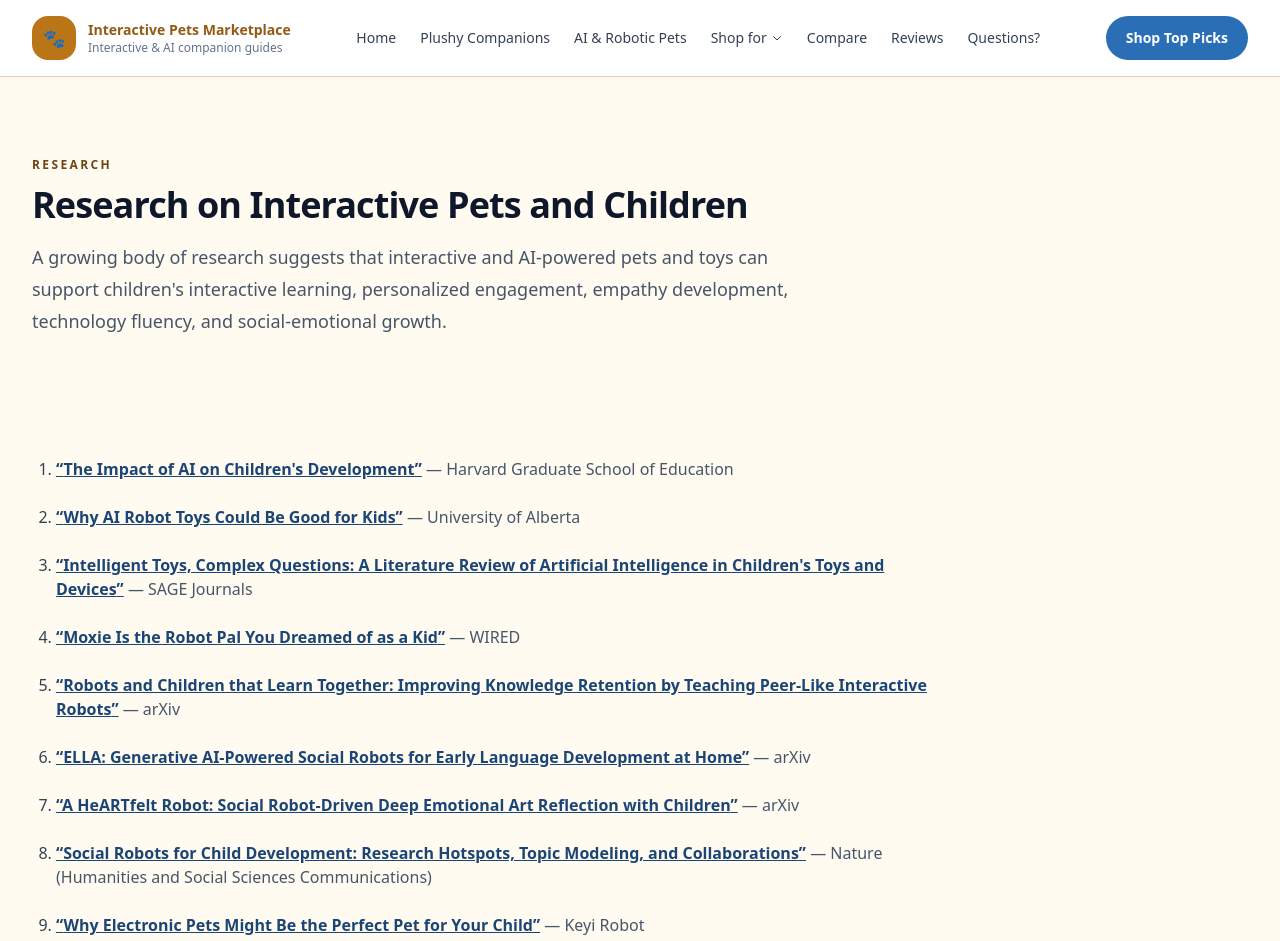
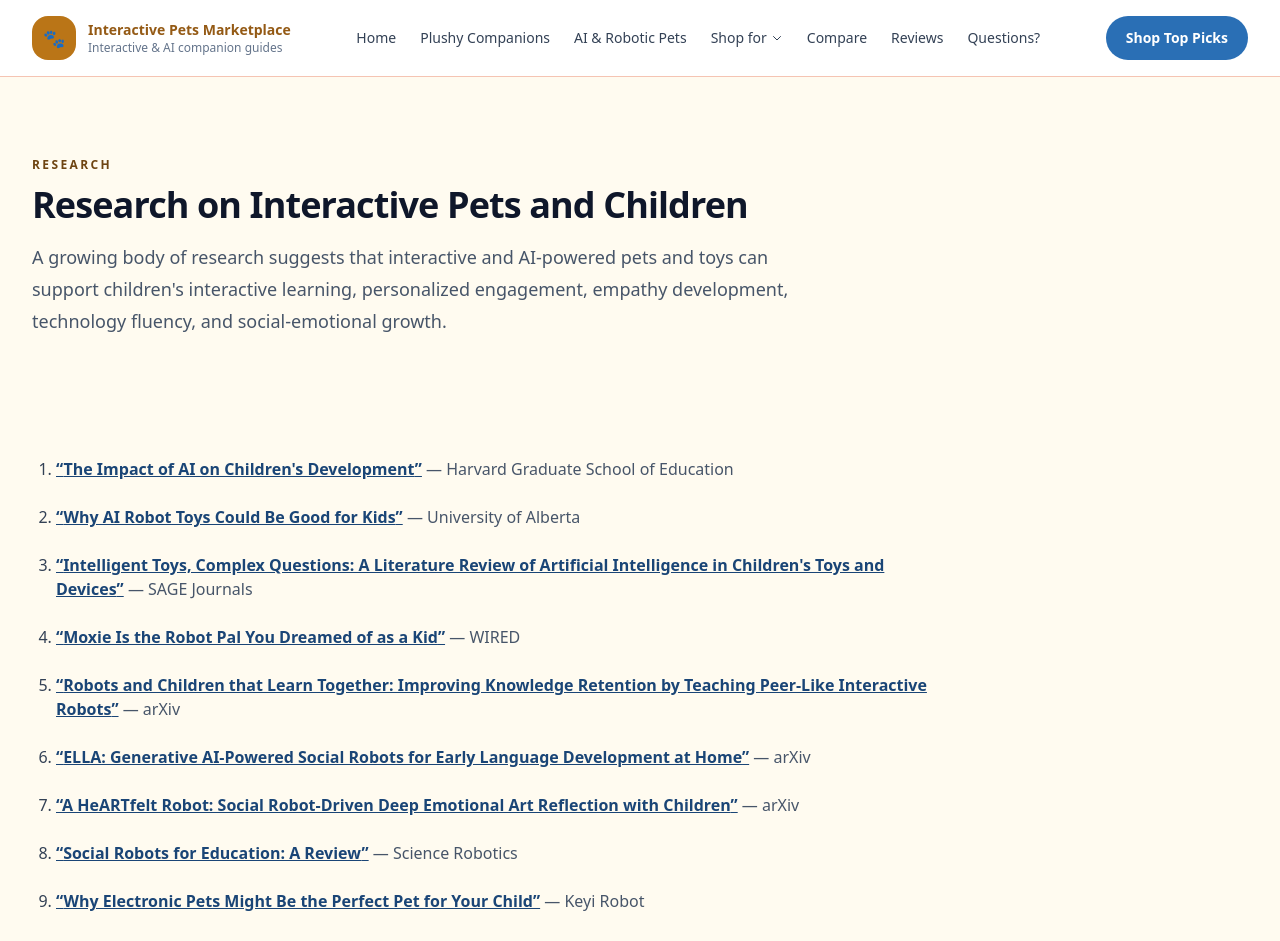
Before and after one commit to timsthomasson-cpu/Interactive-Pet-Marketplace, a Next.js app: page /kids-research in a window 1280 px wide. Shown: the top 941 px of the page. Built offline with nearby package versions, Linux system fonts and the light colour scheme.

Commit message:
Warm golden redesign, product images, layout cleanup

```diff
--- a/app/kids-research/page.tsx
+++ b/app/kids-research/page.tsx
@@ -39,9 +39,9 @@ const articles: { title: string; source: string; url: string; note?: string }[]
     url: "https://arxiv.org/abs/2409.10710"
   },
   {
-    title: "Social Robots for Child Development: Research Hotspots, Topic Modeling, and Collaborations",
-    source: "Nature (Humanities and Social Sciences Communications)",
-    url: "https://www.nature.com/articles/s41599-025-05752-5"
+    title: "Social Robots for Education: A Review",
+    source: "Science Robotics",
+    url: "https://www.science.org/doi/10.1126/scirobotics.aat5954"
   },
   {
     title: "Why Electronic Pets Might Be the Perfect Pet for Your Child",
--- a/components/site-data.ts
+++ b/components/site-data.ts
@@ -2,7 +2,7 @@
 // Run `npm run generate:products` to regenerate.
 // Source: Documentation/Product Matrix.xlsx + Documentation/product-details.json
 //
-// Generated: 2026-05-06T17:30:52.686Z
+// Generated: 2026-05-06T17:56:44.529Z
 
 export type ProductFlags = {
   gifts: boolean;
```
Also changed, not shown: 1 other file (tests, documents, lock files or other folders).
